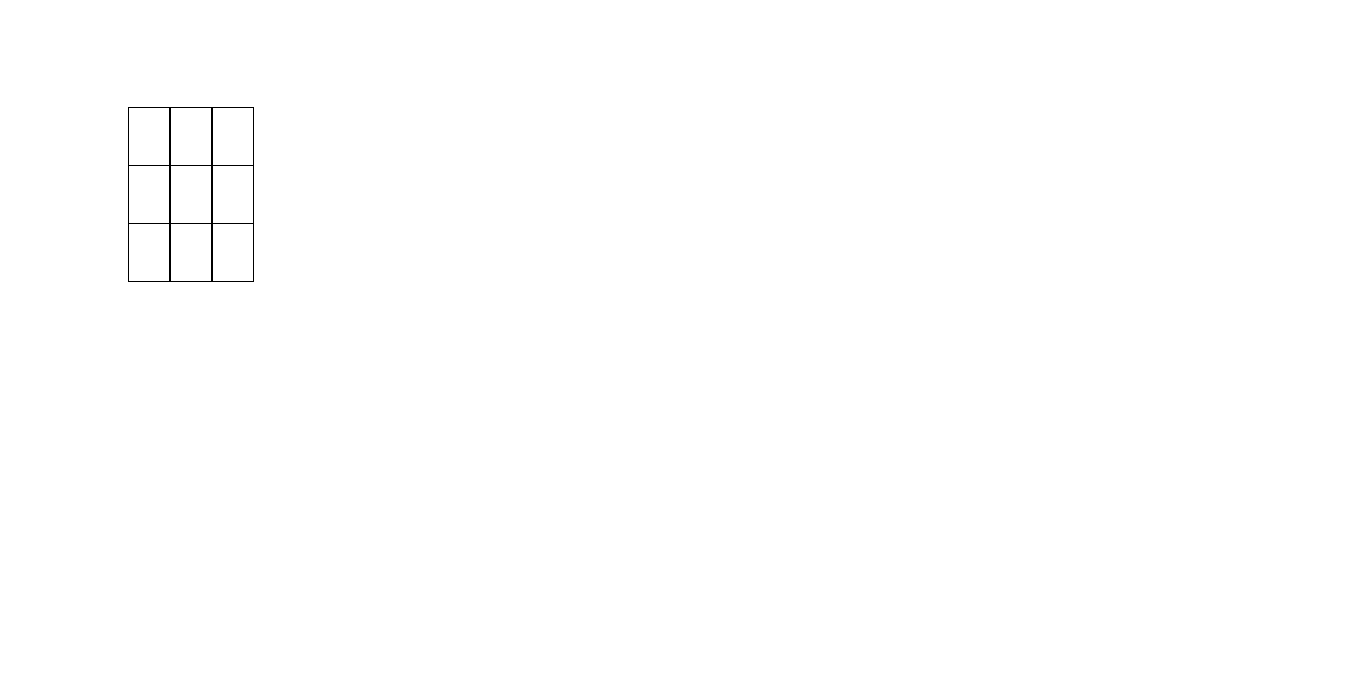
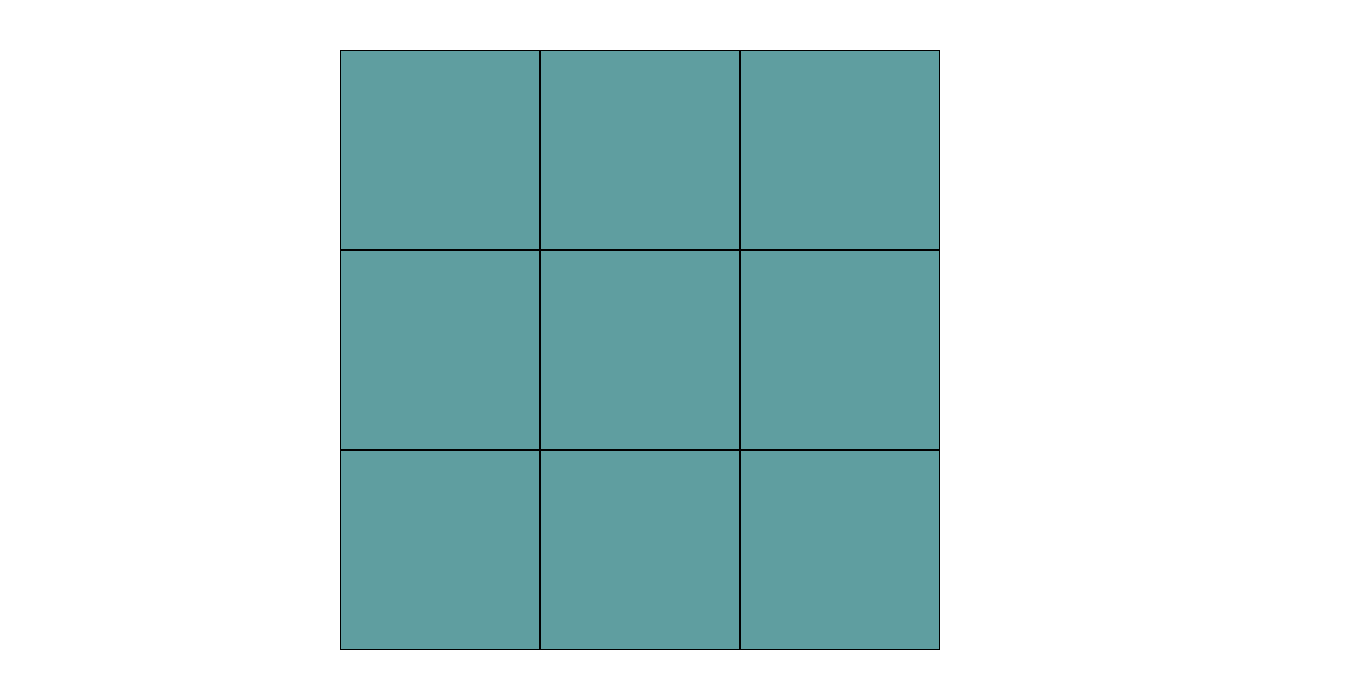
Before and after one commit to harj0891/js-tic-tac-toe, a plain HTML site: page index.html in a window 1280 px wide. Shown: the whole page, 1372 px wide, since content can reach past the window. Drawn offline with Linux system fonts and the light colour scheme.

Commit message:
initial setup

```diff
--- a/scripts/tic-tac-toe.js
+++ b/scripts/tic-tac-toe.js
@@ -56,14 +56,16 @@ let DisplayController = (function () {
 
             for (let j=0; j < currentGridArray[i].length; j++) {
                 let item = document.createElement("section");
+                let itemText = document.createElement("p");
                 item.setAttribute("id",`item-${i}-${j}`)
                 item.setAttribute("data-id",`${i}${j}`)
                 item.setAttribute("class","item");
                 item.addEventListener("click", function() {
-                    updateCell(item);
+                    updateCell(item, itemText);
                 })
 
-                item.textContent = currentGridArray[i][j];
+                itemText.textContent = currentGridArray[i][j];
+                item.appendChild(itemText);
 
                 // append to row
                 row.appendChild(item);
@@ -74,13 +76,16 @@ let DisplayController = (function () {
 
         }
     }
-    function updateCell(item) {
+    function updateCell(item, itemText) {
         let itemIdX = item.getAttribute("data-id").split("")[0];
         let itemIdY = item.getAttribute("data-id").split("")[1];
+
+
         let cellUpdated = GameBoard.setCell(itemIdX, itemIdY,'x');
 
         if (cellUpdated) {
-            item.textContent = GameBoard.gameBoard[itemIdX][itemIdY];
+
+            itemText.textContent = GameBoard.gameBoard[itemIdX][itemIdY];
 
         } else {
             console.log ("cell already occupied");
--- a/styles/styles.css
+++ b/styles/styles.css
@@ -1,22 +1,29 @@
 * {
     box-sizing: border-box;
+    margin: 0;
+    padding: 0;
 }
 
 .grid {
-    position: relative;
-    top:100px;
-    left:100px;
-
+    display:grid;
+    background-color:cadetblue;
+    grid-template-columns: repeat(3, 1fr);
+    margin: auto;
+    margin-top: 50px;
+    width: 600px;
 }
 
-.row {
-    display: block;
-    padding: 20px;
 
+.item {
+    border: 1px black solid;
+    width:200px;
+    height:200px;
 }
 
-.item {
-    display: inline;
-    padding: 20px;
-    border: 1px black solid;
+.item p {
+    font-family: Arial, Helvetica, sans-serif;
+    font-weight: bold;
+    font-size: 5rem;
+    text-align: center;
+    line-height: 200px;
 }
```
